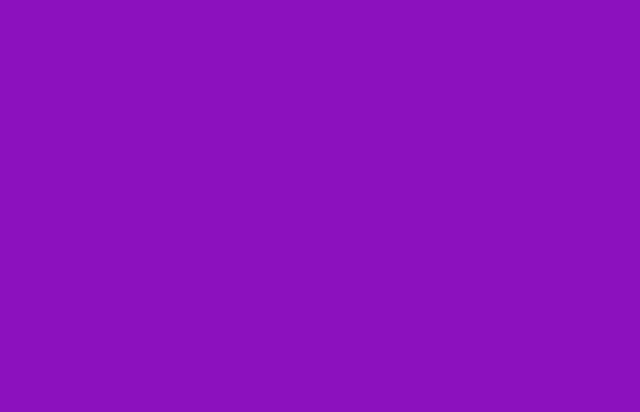
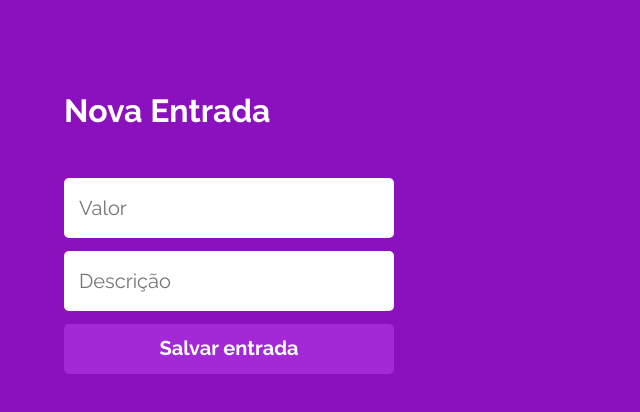
Before and after one commit to alantimb/MyWallet-Front, a React (Create React App) app: page /nova-entrada in a window 1280 px wide. Shown: the top 412 px of the page, without its empty margins (0-640 px from the left). Built offline with nearby package versions, Linux system fonts and the light colour scheme; a web font is replaced by a local one.

Commit message:
new entry and new exit pages layout

```diff
--- a/src/pages/HomePage/Style.js
+++ b/src/pages/HomePage/Style.js
@@ -6,7 +6,6 @@ const HomePageContainer = styled.div`
   margin: 5%;
   display: flex;
   flex-direction: column;
-  /* justify-content: space-around; */
   align-items: center;
 `;
 
--- a/src/pages/LoginPage/LoginPage.js
+++ b/src/pages/LoginPage/LoginPage.js
@@ -4,10 +4,12 @@ export default function LoginPage() {
   return (
     <LoginPageContainer>
       <h1>MyWallet</h1>
-      <input type="text" name="email" placeholder="E-mail" />
-      <input type="text" name="password" placeholder="Senha" />
-      <button>Entrar</button>
-      <p>Primeira vez? Cadastre-se!</p>
+      <form>
+        <input type="text" name="email" placeholder="E-mail" />
+        <input type="text" name="password" placeholder="Senha" />
+        <button>Entrar</button>
+        <p>Primeira vez? Cadastre-se!</p>
+      </form>
     </LoginPageContainer>
   );
 }
--- a/src/pages/NewEntryPage/NewEntryPage.js
+++ b/src/pages/NewEntryPage/NewEntryPage.js
@@ -3,7 +3,12 @@ import { NewEntryPageContainer } from "./Style";
 export default function NewEntryPage() {
   return (
     <NewEntryPageContainer>
-      <div></div>
+      <h1>Nova Entrada</h1>
+      <form>
+        <input type="text" name="value" placeholder="Valor" />
+        <input type="text" name="description" placeholder="Descrição" />
+        <button>Salvar entrada</button>
+      </form>
     </NewEntryPageContainer>
   );
 }
--- a/src/pages/NewEntryPage/Style.js
+++ b/src/pages/NewEntryPage/Style.js
@@ -1,5 +1,68 @@
 import styled from "styled-components";
 
-const NewEntryPageContainer = styled.div``;
+const NewEntryPageContainer = styled.div`
+  width: auto;
+  margin: 7.5% 5%;
+
+  display: flex;
+  flex-direction: column;
+  align-items: flex-start;
+
+  h1 {
+    color: #ffffff;
+    font-family: "Raleway", sans-serif;
+    font-size: 32px;
+    line-height: 30.52px;
+    font-weight: 700;
+    margin-bottom: 26px;
+  }
+
+  form {
+    width: 100%;
+    height: 300px;
+    margin-top: 25px;
+
+    display: flex;
+    flex-direction: column;
+
+    input {
+      width: 330px;
+      height: 60px;
+      padding: 18px 15px;
+      margin-bottom: 13px;
+
+      color: #000000;
+      background-color: #ffffff;
+      border: none;
+      border-radius: 5px;
+
+      font-family: "Raleway", sans-serif;
+      font-weight: 400;
+      font-size: 20px;
+      line-height: 23.5px;
+    }
+
+    button {
+      width: 330px;
+      height: 50px;
+      align-items: center;
+      margin-bottom: 35px;
+
+      color: #ffffff;
+      background-color: #a328d6;
+      border: none;
+      border-radius: 5px;
+
+      font-family: "Raleway", sans-serif;
+      font-weight: 700;
+      font-size: 20px;
+      line-height: 23.5px;
+
+      &:hover {
+        cursor: pointer;
+      }
+    }
+  }
+`;
 
 export { NewEntryPageContainer };
--- a/src/pages/NewExistPage/NewExitPage.js
+++ b/src/pages/NewExistPage/NewExitPage.js
@@ -3,7 +3,12 @@ import { NewExitPageContainer } from "./Style";
 export default function NewExitPage() {
   return (
     <NewExitPageContainer>
-      <div></div>
+      <h1>Nova saída</h1>
+      <form>
+        <input type="text" name="value" placeholder="Valor" />
+        <input type="text" name="description" placeholder="Descrição" />
+        <button>Salvar saída</button>
+      </form>
     </NewExitPageContainer>
   );
 }
--- a/src/pages/NewExistPage/Style.js
+++ b/src/pages/NewExistPage/Style.js
@@ -1,5 +1,68 @@
 import styled from "styled-components";
 
-const NewExitPageContainer = styled.div``;
+const NewExitPageContainer = styled.div`
+  width: auto;
+  margin: 7.5% 5%;
+
+  display: flex;
+  flex-direction: column;
+  align-items: flex-start;
+
+  h1 {
+    color: #ffffff;
+    font-family: "Raleway", sans-serif;
+    font-size: 32px;
+    line-height: 30.52px;
+    font-weight: 700;
+    margin-bottom: 26px;
+  }
+
+  form {
+    width: 100%;
+    height: 300px;
+    margin-top: 25px;
+
+    display: flex;
+    flex-direction: column;
+
+    input {
+      width: 330px;
+      height: 60px;
+      padding: 18px 15px;
+      margin-bottom: 13px;
+
+      color: #000000;
+      background-color: #ffffff;
+      border: none;
+      border-radius: 5px;
+
+      font-family: "Raleway", sans-serif;
+      font-weight: 400;
+      font-size: 20px;
+      line-height: 23.5px;
+    }
+
+    button {
+      width: 330px;
+      height: 50px;
+      align-items: center;
+      margin-bottom: 35px;
+
+      color: #ffffff;
+      background-color: #a328d6;
+      border: none;
+      border-radius: 5px;
+
+      font-family: "Raleway", sans-serif;
+      font-weight: 700;
+      font-size: 20px;
+      line-height: 23.5px;
+
+      &:hover {
+        cursor: pointer;
+      }
+    }
+  }
+`;
 
 export { NewExitPageContainer };
--- a/src/pages/RegistrationPage/RegistrationPage.js
+++ b/src/pages/RegistrationPage/RegistrationPage.js
@@ -4,12 +4,14 @@ export default function RegistrationPage() {
   return (
     <RegistrationPageContainer>
       <h1>MyWallet</h1>
+      <form>
         <input type="text" name="name" placeholder="Nome" />
         <input type="text" name="email" placeholder="E-mail" />
         <input type="text" name="password" placeholder="Senha" />
         <input type="text" name="password" placeholder="Confirme a senha" />
         <button>Cadastrar</button>
         <p>Já tem uma conta? Entre agora!</p>
+      </form>
     </RegistrationPageContainer>
   );
 }
```
Lines whose indentation alone changed are shown as unchanged.
